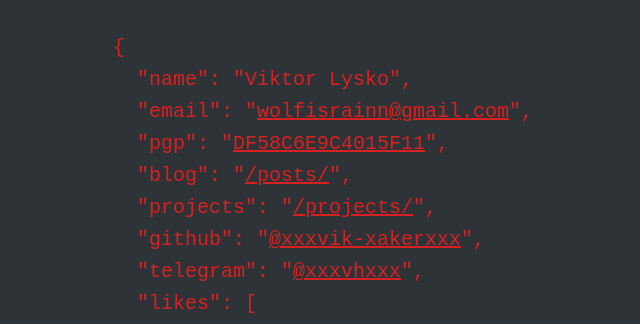
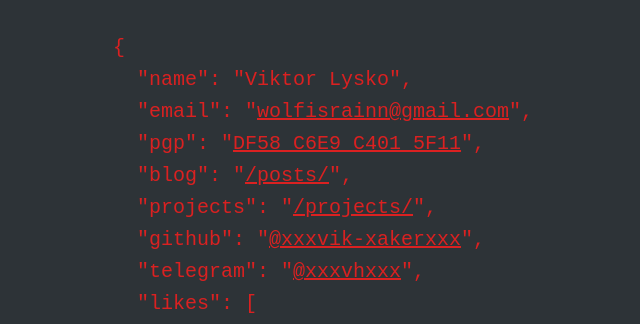
Before and after one commit to xxxvik-xakerxxx/xxxvik-xakerxxx.github.io, a Jekyll site: the page built from index.html, in a window 1280 px wide. Shown: the top 324 px of the page, without its empty margins (317-957 px from the left). Built offline with Jekyll 4.4.1, drawn with Linux system fonts in a browser that asks for light colours.

Commit message:
fix pgp key

```diff
--- a/index.html
+++ b/index.html
@@ -7,7 +7,7 @@
   <pre>{
   "<span class="hl string">name</span>": "<span class="hl string">Viktor Lysko</span>",
   "<span class="hl string">email</span>": "<a href="mailto:wolfisrainn@gmail.com">wolfisrainn@gmail.com</a>",
-  "<span class="hl string">pgp</span>": "<a href="https://xxxvik-xakerxxx.github.io/mykey.asc">DF58C6E9C4015F11</a>",
+  "<span class="hl string">pgp</span>": "<a href="https://xxxvik-xakerxxx.github.io/mykey.asc">DF58 C6E9 C401 5F11</a>",
   "<span class="hl string">blog</span>": "<a href="/posts/">/posts/</a>",
   "<span class="hl string">projects</span>": "<a href="/projects/">/projects/</a>",
   "<span class="hl string">github</span>": "<a href="https://github.com/xxxvik-xakerxxx">@xxxvik-xakerxxx</a>",
```
